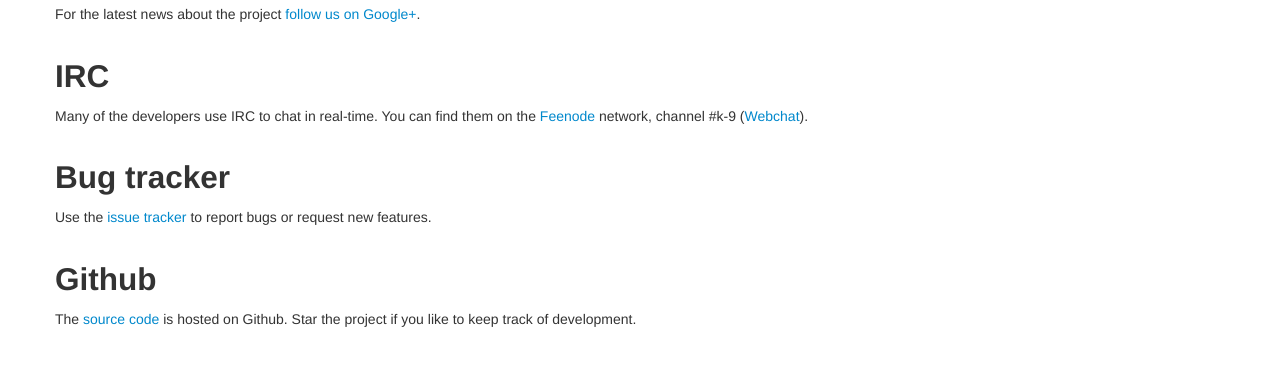
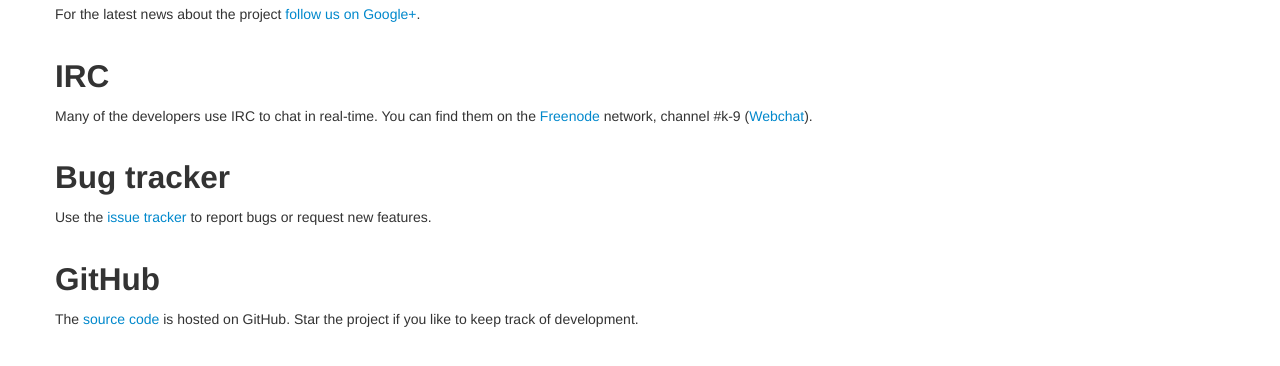
Before and after one commit to k9mail/k9mail.app, a Jekyll site: the page built from community.md, in a window 1280 px wide. Shown: the part 389-755 px from the top of the page. Built offline with Jekyll 4.4.1, drawn with Linux system fonts in a browser that asks for light colours; nearby versions of some CDN libraries.

Commit message:
Fix typos in Community page

```diff
--- a/community.md
+++ b/community.md
@@ -21,7 +21,7 @@ For the latest news about the project [follow us on Google+](https://plus.google
 
 ## IRC
 
-Many of the developers use IRC to chat in real-time. You can find them on the [Feenode](https://freenode.net/) network, channel #k-9 ([Webchat](https://webchat.freenode.net/?channels=#k-9)).
+Many of the developers use IRC to chat in real-time. You can find them on the [Freenode](https://freenode.net/) network, channel #k-9 ([Webchat](https://webchat.freenode.net/?channels=#k-9)).
 
 
 ## Bug tracker
@@ -29,6 +29,6 @@ Many of the developers use IRC to chat in real-time. You can find them on the [F
 Use the [issue tracker](https://code.google.com/p/k9mail/issues/list) to report bugs or request new features.
 
 
-## Github
+## GitHub
 
-The [source code](https://github.com/k9mail/k-9) is hosted on Github. Star the project if you like to keep track of development.
+The [source code](https://github.com/k9mail/k-9) is hosted on GitHub. Star the project if you like to keep track of development.
```
